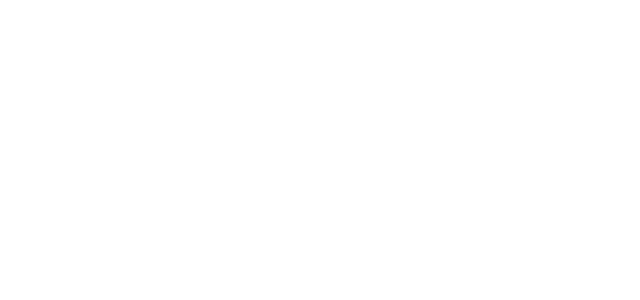
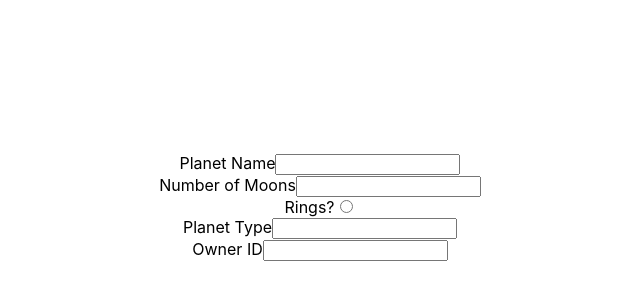
Before and after one commit to satyadvaya/lab-09-fe, a React (Create React App) app: page /admin in a window 1280 px wide. Shown: the part 18-318 px from the top of the page, without its empty margins (320-960 px from the left). Built offline with nearby package versions, Linux system fonts and the light colour scheme.

Commit message:
lab ten nearly complete

```diff
--- /dev/null
+++ b/src/AdminPage.js
@@ -0,0 +1,33 @@
+import React, { Component } from 'react'
+import './App.css';
+
+export default class AdminPage extends Component {
+    render() {
+        return (
+            <div className="admin_container">
+                <form>
+                    <label>
+                        Planet Name
+                        <input name="name" />
+                    </label>
+                    <label>
+                        Number of Moons
+                        <input name="moons" type="number" />
+                    </label>
+                    <label>
+                        Rings?
+                        <input name="rings" type="radio" value="true" />
+                    </label>
+                    <label>
+                        Planet Type
+                        <input name="type" />
+                    </label>
+                    <label>
+                        Owner ID
+                        <input name="owner_id" />
+                    </label>
+                </form>
+            </div>
+        )
+    }
+}
--- a/src/App.css
+++ b/src/App.css
@@ -1,3 +1,25 @@
+body, html, #root {
+  height: 100%;
+}
+
+form {
+  display: flex;
+  flex-direction: column;
+  justify-content: center;
+  align-items: center;
+}
+
+.container {
+  height: 75%;
+}
+
+.admin_container {
+  height: 75%;
+  display: flex;
+  justify-content: center;
+  align-items: center;
+}
+
 .App {
   text-align: center;
 }
--- a/src/App.js
+++ b/src/App.js
@@ -7,11 +7,14 @@
 import Planets from './Planets.js';
 import About from './About.js';
 import PlanetDetail from './PlanetDetail.js';
+import AdminPage from './AdminPage.js';
+import './App.css';
+
 
 export default class App extends Component {
     render() {
         return (
-            <div>
+            <div className="container">
                 <Router>
                     <Switch>
                         <Route
@@ -27,6 +30,10 @@
                             path='/about'
                             render={(routerProps) => <About {...routerProps} />}
                         />
+                        <Route
+                            path='/admin'
+                            render={(routerProps) => <AdminPage {...routerProps} />}
+                        />
                     </Switch>
                 </Router>
             </div>
--- a/src/ListItem.js
+++ b/src/ListItem.js
@@ -4,7 +4,7 @@
     render() {
         return (
             <div>
-                <h1>{this.props.planet.name}</h1>
+                <h2>{this.props.planet.name}</h2>
                 <h3>Moons: {this.props.planet.moons}</h3>
                 <h3>Rings: {String(this.props.planet.rings)}</h3>
                 <h3>Type: {this.props.planet.type}</h3>
--- a/src/PlanetDetail.js
+++ b/src/PlanetDetail.js
@@ -1,10 +1,24 @@
 import React, { Component } from 'react';
+import request from 'superagent';
 
 export default class PlanetDetail extends Component {
+    state = { planet: {} }
+    componentDidMount = async () => {
+        const fetchedData = await request.get(`http://localhost:3002/planets/${this.props.match.params.id}`)
+
+        console.log(fetchedData.body);
+
+        this.setState({ planet: fetchedData.body })
+    }
     render() {
         return (
             <div>
-
+                detail
+                <div>
+                    {this.state.song
+                    ? JSON.stringify(this.state.planet)
+                    : 'LOADING'}
+                </div>
             </div>
         )
     }
--- a/src/Planets.js
+++ b/src/Planets.js
@@ -7,9 +7,13 @@
         planets: [],
         loading: true
     }
-    async componentDidMount() {
+    componentDidMount = async () => {
         try {
             const data = await request.get('https://stormy-meadow-96140.herokuapp.com/planets');
+            // const data = await request.get('https://localhost:3002/planets');
+
+            console.log('|| data', data)
+
             this.setState({planets: data.body, loading: false});
         } catch(e) {
             console.log(e);
@@ -19,11 +23,11 @@
     render() {
         return (
             <div>
+                <h1>A Smattering of Planets</h1>
                 {
-                    this.state.loading ?
-                    <h2>Loading</h2>
-                    :
-                    <List data={this.state.planets}/>
+                    this.state.loading
+                    ? <h2>Loading</h2>
+                    : <List data={this.state.planets}/>
                 }
             </div>
         )
```
